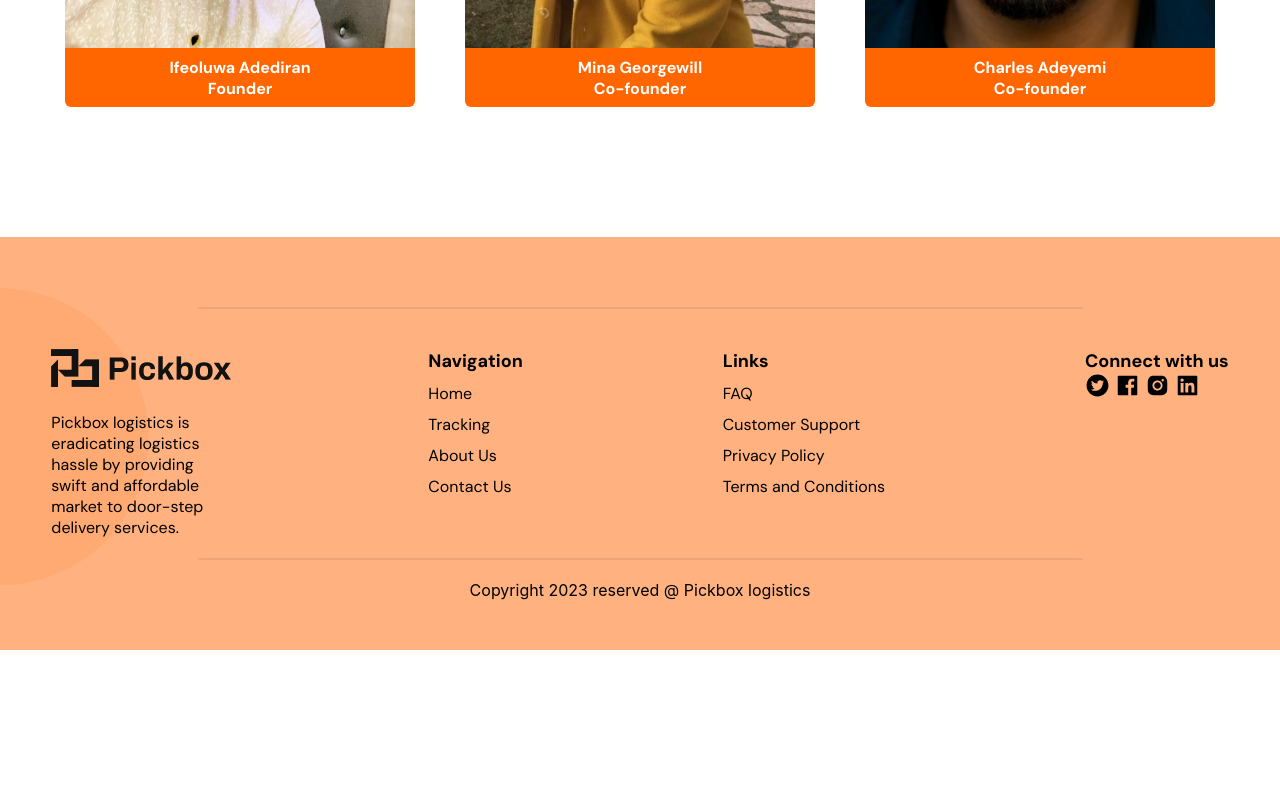
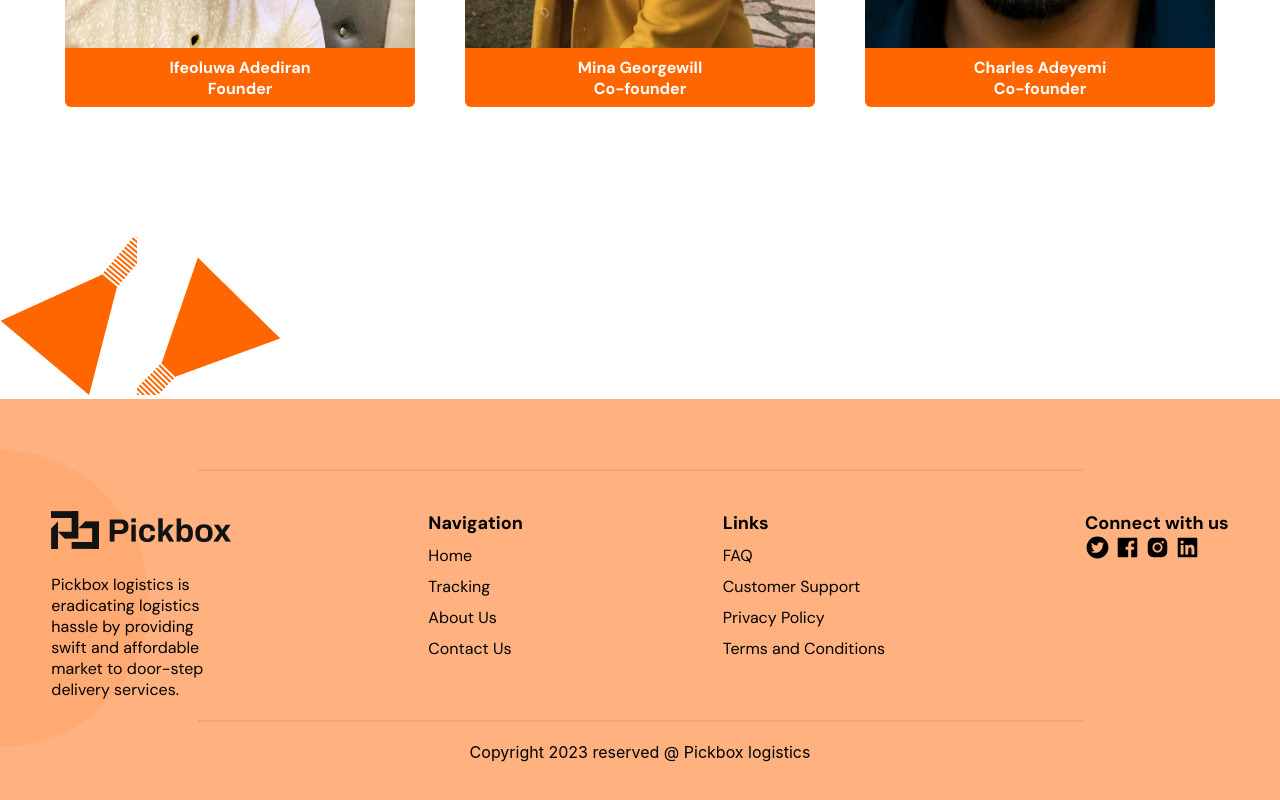
Before and after one commit to Pickbox-Project/Pickbox-frontend, a React (Create React App) app: page /aboutus in a window 1280 px wide. Shown: the part 1315-2115 px from the top of the page. Before the commit the page ends 1965 px from the top, so only its background shows below. Built offline with nearby package versions, Linux system fonts and the light colour scheme.

Commit message:
Started styling Team component

```diff
--- a/src/Components/Team/Team.jsx
+++ b/src/Components/Team/Team.jsx
@@ -1,10 +1,13 @@
 import React from "react";
 import "./Team.css";
+import teamVectorRight from "../../Assets/images/team-vector-right.png";
+import teamVectorLeft from "../../Assets/images/team-vector-left.png";
 
 const Team = () => {
   return (
     <div className="team-container">
-      <div></div>
+      <img src={teamVectorRight} alt="" className="team-vector-right" />
+      <img src={teamVectorLeft} alt="" className="team-vector-left" />
     </div>
   );
 };
```
Also changed, not shown: src/Assets/images/team-vector-left.png (added), src/Assets/images/team-vector-right.png (added).
